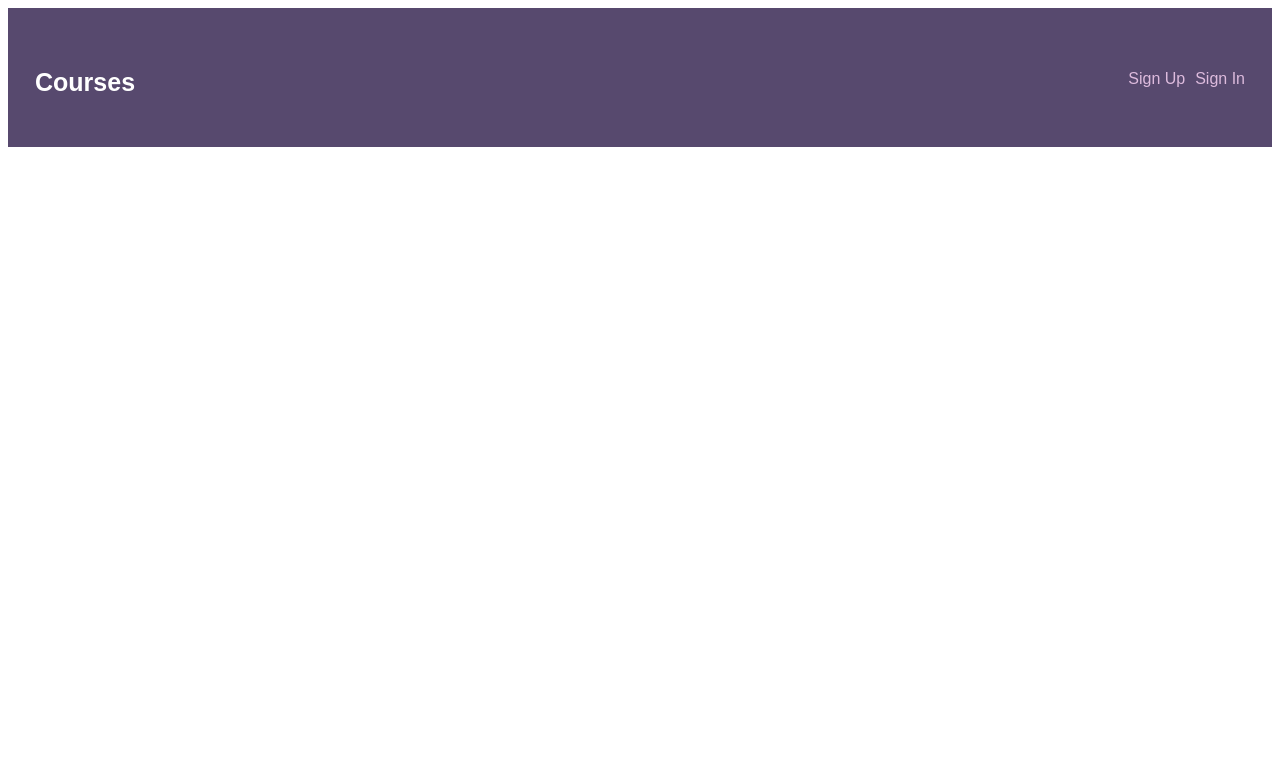
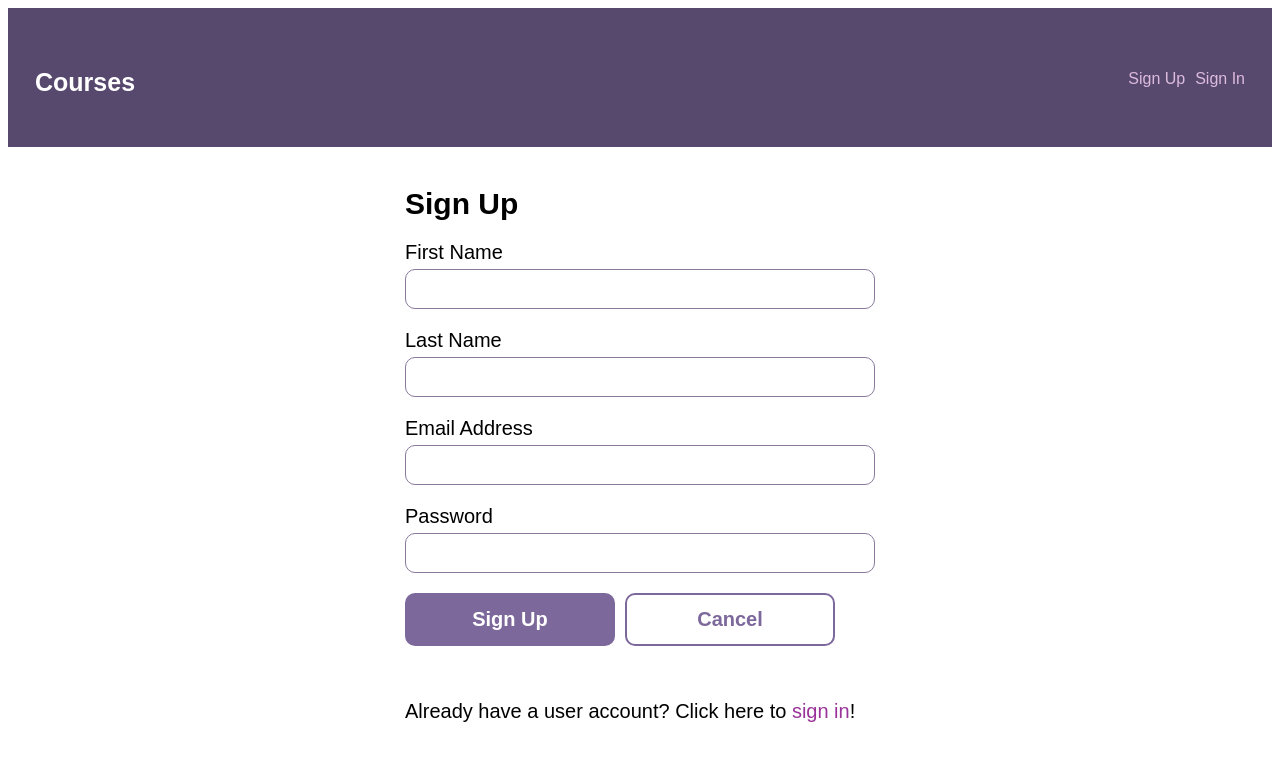
Before and after one commit to kortiz47/td-project-10, a React (Create React App) app in the folder client/: page /signup in a window 1280 px wide. Shown: the top 760 px of the page. Built offline with nearby package versions, Linux system fonts and the light colour scheme; no server answers.

Commit message:
UserSignIn and UserSignUp components created and router functional

```diff
--- a/client/src/App.js
+++ b/client/src/App.js
@@ -8,6 +8,8 @@ import Courses from './components/Courses';
 import CreateCourse from './components/CreateCourse';
 import UpdateCourse from './components/UpdateCourse';
 import CourseDetail from './components/CourseDetail';
+import UserSignIn from './components/UserSignIn';
+import UserSignUp from './components/UserSignUp';
 
 
 const App = () => {
@@ -32,8 +34,8 @@ const App = () => {
         <Route path='/courses/create' element={<CreateCourse />}/>
         <Route path='/courses/:id/update' element={<UpdateCourse />}/>
         <Route path='/courses/:id' element={<CourseDetail />}/>
-        <Route path='/signin'/>
-        <Route path='/signup'/>
+        <Route path='/signin' element={<UserSignIn />}/>
+        <Route path='/signup' element={<UserSignUp />}/>
         <Route path='/signout'/>
       </Routes>
     </div>
--- a/client/src/components/CourseDetail.js
+++ b/client/src/components/CourseDetail.js
@@ -1,21 +1,21 @@
 const CourseDetail = () =>{
     return(
         <main>
-            <div class="actions--bar">
-                <div class="wrap">
-                    <a class="button" href="update-course.html">Update Course</a>
-                    <a class="button" href="#">Delete Course</a>
-                    <a class="button button-secondary" href="index.html">Return to List</a>
+            <div className="actions--bar">
+                <div className="wrap">
+                    <a className="button" href="update-course.html">Update Course</a>
+                    <a className="button" href="#">Delete Course</a>
+                    <a className="button button-secondary" href="index.html">Return to List</a>
                 </div>
             </div>
 
-            <div class="wrap">
+            <div className="wrap">
                 <h2>Course Detail</h2>
                 <form>
-                    <div class="main--flex">
+                    <div className="main--flex">
                         <div>
-                            <h3 class="course--detail--title">Course</h3>
-                            <h4 class="course--name">Build a Basic Bookcase</h4>
+                            <h3 className="course--detail--title">Course</h3>
+                            <h4 className="course--name">Build a Basic Bookcase</h4>
                             <p>By Joe Smith</p>
 
                             <p>High-end furniture projects are great to dream about. But unless you have a well-equipped shop and some serious woodworking experience to draw on, it can be difficult to turn the dream into a reality.</p>
@@ -31,11 +31,11 @@ const CourseDetail = () =>{
                             <p>The specifications that follow will produce a bookcase with overall dimensions of 10 3/4 in. deep x 34 in. wide x 48 in. tall. While the depth of the case is directly tied to the 1 x 10 stock, you can vary the height, width and shelf spacing to suit your needs. Keep in mind, though, that extending the width of the cabinet may require the addition of central shelf supports.</p>
                         </div>
                         <div>
-                            <h3 class="course--detail--title">Estimated Time</h3>
+                            <h3 className="course--detail--title">Estimated Time</h3>
                             <p>14 hours</p>
 
-                            <h3 class="course--detail--title">Materials Needed</h3>
-                            <ul class="course--detail--list">
+                            <h3 className="course--detail--title">Materials Needed</h3>
+                            <ul className="course--detail--list">
                                 <li>1/2 x 3/4 inch parting strip</li>
                                 <li>1 x 2 common pine</li>
                                 <li>1 x 4 common pine</li>
--- /dev/null
+++ b/client/src/components/UserSignIn.js
@@ -0,0 +1,19 @@
+const UserSignIn = () => {
+    return (
+        <main>
+            <div className="form--centered">
+                <h2>Sign In</h2>
+                <form>
+                    <label for="emailAddress">Email Address</label>
+                    <input id="emailAddress" name="emailAddress" type="email" value="" />
+                    <label for="password">Password</label>
+                    <input id="password" name="password" type="password" value="" />
+                    <button className="button" type="submit">Sign In</button><button className="button button-secondary" onclick="event.preventDefault(); location.href='index.html';">Cancel</button>
+                </form>
+                <p>Don't have a user account? Click here to <a href="sign-up.html">sign up</a>!</p>
+            </div>
+        </main>
+    )
+}
+
+export default UserSignIn;
--- /dev/null
+++ b/client/src/components/UserSignUp.js
@@ -0,0 +1,24 @@
+const UserSignUp = () =>{
+    return(
+        <main>
+            <div className="form--centered">
+                <h2>Sign Up</h2>
+
+                <form>
+                    <label for="firstName">First Name</label>
+                    <input id="firstName" name="firstName" type="text" value="" />
+                    <label for="lastName">Last Name</label>
+                    <input id="lastName" name="lastName" type="text" value="" />
+                    <label for="emailAddress">Email Address</label>
+                    <input id="emailAddress" name="emailAddress" type="email" value="" />
+                    <label for="password">Password</label>
+                    <input id="password" name="password" type="password" value="" />
+                    <button className="button" type="submit">Sign Up</button><button className="button button-secondary" onclick="event.preventDefault(); location.href='index.html';">Cancel</button>
+                </form>
+                <p>Already have a user account? Click here to <a href="sign-in.html">sign in</a>!</p>
+            </div>
+        </main>
+    )
+}
+
+export default UserSignUp;
```
